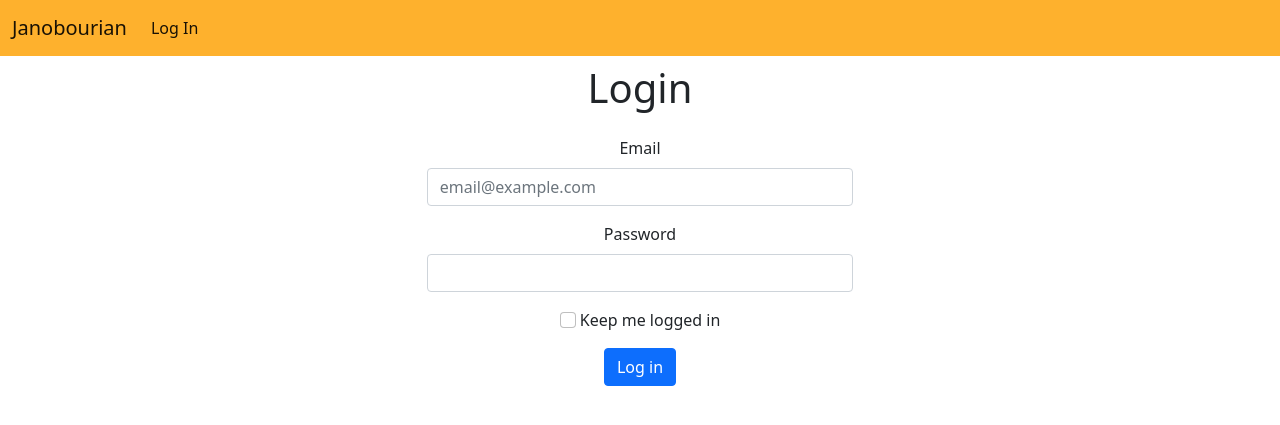
After one commit to JanoBourian/TechnicalFlaskMoment, a Flask app: page /auth/login in a window 1280 px wide. The commit adds this page. Shown: the top 425 px of the page. Run offline with Flask 3, Linux system fonts and the light colour scheme; parts of the project's set-up code (start-up, migrations or seed data) failed here and were passed over; some libraries are stand-ins or nearby versions.

Commit message:
Add: new information for Log in process

```diff
--- /dev/null
+++ b/flasky/app/auth/__init__.py
@@ -0,0 +1,5 @@
+from flask import Blueprint
+
+auth = Blueprint("auth", __name__, url_prefix="/auth")
+
+from . import views
--- /dev/null
+++ b/flasky/app/auth/forms.py
@@ -0,0 +1,11 @@
+from flask_wtf import FlaskForm
+from wtforms import StringField, PasswordField, BooleanField, SubmitField
+from wtforms.validators import DataRequired, Length, Email
+
+
+class LoginForm(FlaskForm):
+    email = StringField("Email", validators = [DataRequired(), Length(1, 64), Email()])
+    password = PasswordField("Password", validators = [DataRequired()])
+    remember_me = BooleanField("Keep me logged in")
+    submit = SubmitField("Log in")
+    ## Remember a captcha space
--- /dev/null
+++ b/flasky/app/auth/views.py
@@ -0,0 +1,20 @@
+from flask import render_template, redirect, request, url_for, flash
+from flask_login import login_user
+from . import auth
+from ..models import User
+from .forms import LoginForm
+import datetime
+
+@auth.route("/login", methods=["GET", "POST"])
+def login():
+    form = LoginForm()
+    if form.validate_on_submit():
+        user = User.query.filter_by(email=form.email.data).first()
+        if user is not None and user.verify_password(form.password.data):
+            login_user(user, remember =  form.remember_me.data, duration = datetime.timedelta(hours=4))
+            next_arg = request.args.get("next")
+            if next_arg is None or not next_arg.startswith("/"):
+                next_arg = url_for("main.index")
+            return redirect(next_arg)
+        flash("Invalid username or password")
+    return render_template("/auth/login.html", form=form)
--- /dev/null
+++ b/flasky/app/templates/auth/login.html
@@ -0,0 +1,38 @@
+{% extends 'base.html' %}
+
+{% block title %}
+Login | Login
+{% endblock %}
+
+{% block body %}
+<h1 class = "text-center mt-2">Login</h1>
+<form method="POST" class="text-center mt-4">
+    {{form.hidden_tag()}}
+    <div class="mb-3">
+        <div class="form-label">
+            {{form.email.label}}
+        </div>
+        <div class = "d-flex justify-content-center">
+            <div class="col-sm-4">
+                {{form.email(class="form-control form-control-md", placeholder="email@example.com")}}
+            </div>
+        </div>
+    </div>
+    <div class="mb-3">
+        <div class="form-label">
+            {{form.password.label}}
+        </div>
+        <div class = "d-flex justify-content-center">
+            <div class="col-sm-4">
+                {{form.password(class="form-control form-control-md")}}
+            </div>
+        </div>
+    </div>
+    <div class="mb-3">
+        <div class="form-check-label">
+            {{form.remember_me(class="form-check-input")}} {{form.remember_me.label}}
+        </div>
+    </div>
+    {{form.submit(class="btn btn-primary")}}
+</form>
+{% endblock %}
--- a/flasky/app/templates/navbar.html
+++ b/flasky/app/templates/navbar.html
@@ -1,13 +1,17 @@
 <nav class="navbar navbar-expand-lg navbar-light" style="background-color: #FEB12D;">
     <div class="container-fluid">
-      <a class="navbar-brand" href="{{url_for('.index')}}">Janobourian</a>
+      <a class="navbar-brand" href="{{url_for('main.index')}}">Janobourian</a>
       <button class="navbar-toggler" type="button" data-bs-toggle="collapse" data-bs-target="#navbarSupportedContent" aria-controls="navbarSupportedContent" aria-expanded="false" aria-label="Toggle navigation">
         <span class="navbar-toggler-icon"></span>
       </button>
       <div class="collapse navbar-collapse" id="navbarSupportedContent">
         <ul class="navbar-nav me-auto mb-2 mb-lg-0">
           <li class="nav-item">
-            <a class="nav-link active" aria-current="page" href="{{url_for('.user_form')}}">Login</a>
+            {% if current_user.is_authenticated %}
+              <a class="nav-link active" aria-current="page" href="{{url_for('auth.logout')}}">Log Out</a>
+            {% else %}
+              <a class="nav-link active" aria-current="page" href="{{url_for('auth.login')}}">Log In</a>
+            {% endif %}
           </li>
           <!--
           <li class="nav-item">
@@ -29,10 +33,12 @@
           </li>
           -->
         </ul>
+        <!--
         <form class="d-flex">
           <input class="form-control me-2" type="search" placeholder="Search" aria-label="Search">
           <button class="btn btn-outline-success" type="submit">Search</button>
         </form>
+        -->
       </div>
     </div>
   </nav>
--- a/flasky/config.py
+++ b/flasky/config.py
@@ -7,6 +7,7 @@ load_dotenv()  # take environment variables from .env.
 
 class Config:
     SECRET_KEY = os.environ.get("SECRET_KEY")
+    REMEMBER_COOKIE_DURATION = os.environ.get("REMEMBER_COOKIE_DURATION")
     MAIL_SERVER = os.environ.get('MAIL_SERVER')
     MAIL_PORT = int(os.environ.get("MAIL_PORT"))
     MAIL_USE_TLS = os.environ.get("MAIL_USE_TLS", "true").lower()
--- a/flasky/requirements.txt
+++ b/flasky/requirements.txt
@@ -3,13 +3,17 @@ black==22.10.0
 blinker==1.5
 click==8.1.3
 colorama==0.4.6
+dnspython==2.3.0
+email-validator==1.3.1
 Flask==2.2.2
+Flask-Login==0.6.2
 Flask-Mail==0.9.1
 Flask-Migrate==4.0.1
 Flask-Moment==1.0.5
 Flask-SQLAlchemy==3.0.2
 Flask-WTF==1.0.1
 greenlet==2.0.1
+idna==3.4
 itsdangerous==2.1.2
 Jinja2==3.1.2
 Mako==1.2.4
```
Also changed, not shown: flasky/app/__init__.py (+7 -0 lines), flasky/app/models.py (+22 -1 lines), flasky/tests/test_users.py (added, +22 -0 lines), README.md, flasky/app/auth/errors.py (added).
